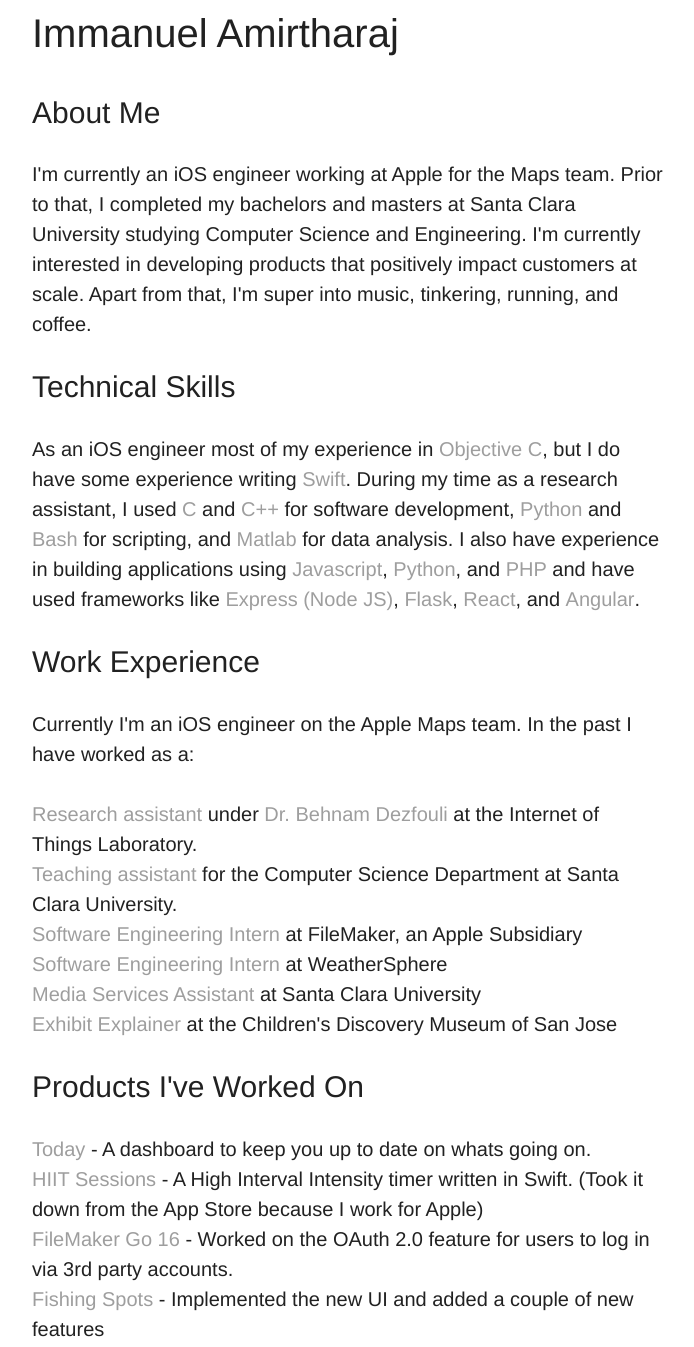
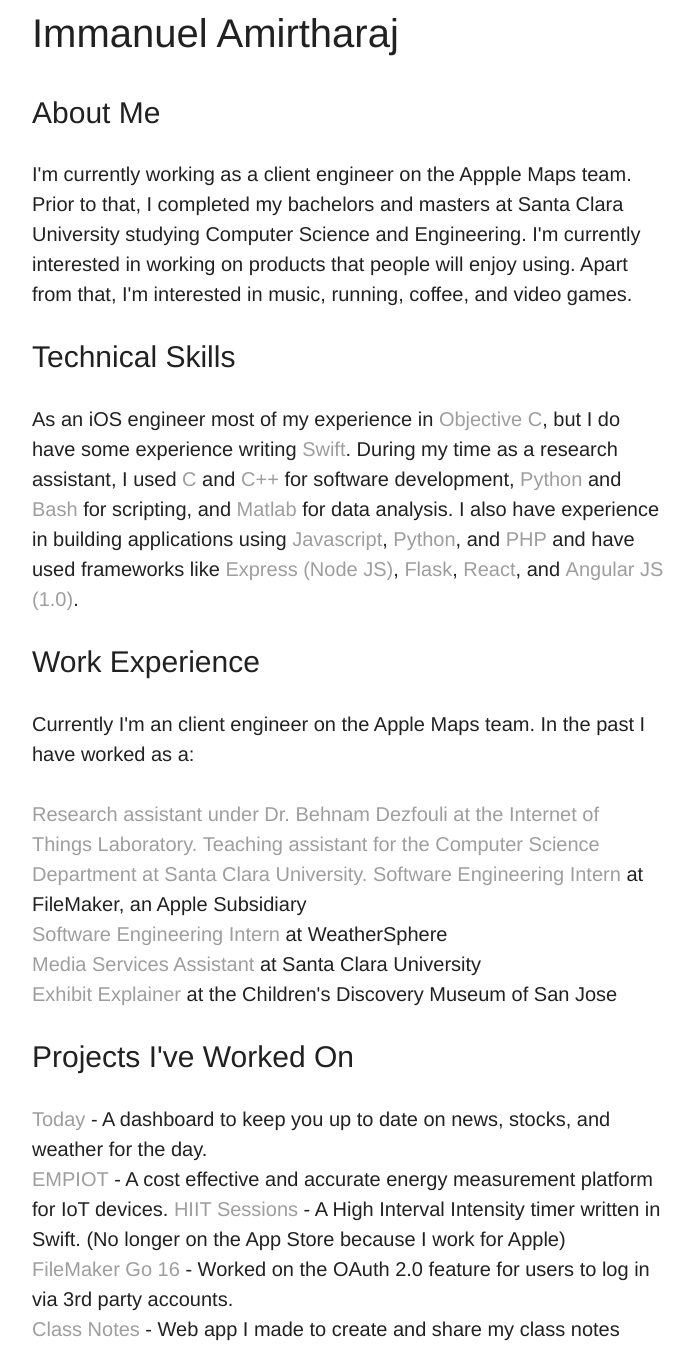
Before and after one commit to lilwizeguy/lilwizeguy.github.io, a plain HTML site: page index.html in a window 1280 px wide. Shown: the part 57-1404 px from the top of the page, without its empty margins (292-986 px from the left). Drawn offline with Linux system fonts and the light colour scheme.

Commit message:
website changes

```diff
--- a/index.html
+++ b/index.html
@@ -1,7 +1,5 @@
 <html>
-
     <head>
-
 		<title>Immanuel Amirtharaj</title>
         <meta name="viewport" content="width=device-width,initial-scale=1">
         <meta charset="UTF-8">
@@ -72,18 +70,14 @@
         @media screen and (min-width: 1201px) {
 
             .wrapper {
-
                 max-width: 50%;
-
             }
         }
 
 
         @media screen and (min-width: 769px) and (max-width: 1200px) {
             .wrapper {
-
                 max-width: 85%;
-
             }
         }
 
@@ -102,7 +96,6 @@
 
         }
 
-
         @media screen and (max-width: 375px) {
              .wrapper {
                     max-width: 95%;
@@ -118,7 +111,6 @@
             }
         }
 
-
         </style>
 
     </head>
@@ -130,26 +122,26 @@
             <div class="sectionWrapper">
                 <h2>About Me</h2>
                 <div>
-                    I'm currently an iOS engineer working at Apple for the Maps team.
-                    Prior to that, I completed my bachelors and masters at Santa Clara University studying Computer Science and Engineering.  I'm currently interested in developing products that positively impact customers at scale.  Apart from that, I'm super into music, tinkering, running, and coffee.
+                    I'm currently working as a client engineer on the Appple Maps team.
+                    Prior to that, I completed my bachelors and masters at Santa Clara University studying Computer Science and Engineering.  I'm currently interested in working on products that people will enjoy using.  Apart from that, I'm interested in music, running, coffee, and video games.
                 </div>
             </div>
 
             <div class="sectionWrapper">
                 <h2>Technical Skills</h2>
                 <div>
-                    As an iOS engineer most of my experience in <span class = "darkBold">Objective C</span>, but I do have some experience writing <span class = "darkBold">Swift</span>.  During my time as a research assistant, I used <span class = "darkBold">C</span> and <span class = "darkBold">C++</span> for software development, <span class = "darkBold">Python</span> and <span class = "darkBold">Bash</span> for scripting, and <span class = "darkBold">Matlab</span> for data analysis.  I also have experience in building applications using <span class = "darkBold">Javascript</span>, <span class = "darkBold">Python</span>, and <span class = "darkBold">PHP</span> and have used frameworks like <span class = "darkBold">Express (Node JS)</span>, <span class = "darkBold">Flask</span>, <span class = "darkBold">React</span>, and <span class = "darkBold">Angular</span>.
+                    As an iOS engineer most of my experience in <span class = "darkBold">Objective C</span>, but I do have some experience writing <span class = "darkBold">Swift</span>.  During my time as a research assistant, I used <span class = "darkBold">C</span> and <span class = "darkBold">C++</span> for software development, <span class = "darkBold">Python</span> and <span class = "darkBold">Bash</span> for scripting, and <span class = "darkBold">Matlab</span> for data analysis.  I also have experience in building applications using <span class = "darkBold">Javascript</span>, <span class = "darkBold">Python</span>, and <span class = "darkBold">PHP</span> and have used frameworks like <span class = "darkBold">Express (Node JS)</span>, <span class = "darkBold">Flask</span>, <span class = "darkBold">React</span>, and <span class = "darkBold">Angular JS (1.0)</span>.
                 </div>
             </div>
 
             <div class="sectionWrapper">
-            	<h2>Work Experience</h2>
-		Currently I'm an iOS engineer on the Apple Maps team.  In the past I have worked as a:
+                <h2>Work Experience</h2>
+                Currently I'm an client engineer on the Apple Maps team.  In the past I have worked as a:
                 <br/>
                 <br/>
                 <div>
-                    <span class="lightBold">Research assistant</span> under <a href="http://behnam.dezfouli.com">Dr. Behnam Dezfouli</a> at the Internet of Things Laboratory.<br/>
-                    <span class="lightBold">Teaching assistant</span> for the Computer Science Department at Santa Clara University.<br/>
+                    <span class="lightBold">Research assistant under <a href="http://behnam.dezfouli.com">Dr. Behnam Dezfouli</a> at the Internet of Things Laboratory.</span>
+                    <span class="lightBold">Teaching assistant for the Computer Science Department at Santa Clara University.</span>
                     <span class="lightBold">Software Engineering Intern</span> at FileMaker, an Apple Subsidiary<br/>
                     <span class="lightBold">Software Engineering Intern</span> at WeatherSphere<br/>
                     <span class="lightBold">Media Services Assistant</span> at Santa Clara University<br/>
@@ -158,18 +150,16 @@
             </div>
 
             <div class="sectionWrapper">
-            	<h2>Products I've Worked On</h2>
-                <a href="https://today.lilwizeguy.me">Today</a> - A dashboard to keep you up to date on whats going on.
+            	<h2>Projects I've Worked On</h2>
+                <a href="https://today.lilwizeguy.me">Today</a> - A dashboard to keep you up to date on news, stocks, and weather for the day.
                 <br/>
-        		<a href="https://github.com/lilwizeguy/HIIT-Sessions">HIIT Sessions</a> - A High Interval Intensity timer written in Swift.  (Took it down from the App Store because I work for Apple)
+                <a href="https://github.com/SIOTLAB/empiot">EMPIOT</a> - A cost effective and accurate energy measurement platform for IoT devices.
+        		<a href="https://github.com/lilwizeguy/HIIT-Sessions">HIIT Sessions</a> - A High Interval Intensity timer written in Swift.  (No longer on the App Store because I work for Apple)
         		<br/>
         		<a href="https://itunes.apple.com/us/app/filemaker-go-16/id1097917885?mt=8">FileMaker Go 16</a> - Worked on the OAuth 2.0 feature for users to log in via 3rd party accounts.
         		<br/>
-        		<a href="https://itunes.apple.com/us/app/fishing-spots-angling-map-trip-weather/id417922502?mt=8">Fishing Spots</a> - Implemented the new UI and added a couple of new features
+        		<a href="http://notes.lilwizeguy.me">Class Notes</a> - Web app I made to create and share my class notes
                 <br/>
-<!--                 <a href="https://itunes.apple.com/us/app/filemaker-go-16/id1097917885?mt=8">Cloud Notes</a> - A web interface (MERN + S3) for others to view my class notes
-                <br/>
-                <a href="https://google.com">CalendarPi</a> - A C++ program which displays a calendar for the Raspberry Pi. -->
             </div>
 
             <div class="sectionWrapper">
@@ -179,7 +169,6 @@
                 <a href="https://link.springer.com/article/10.1007/s12652-019-01197-2">Profiling and Improving the Duty-Cycling Performance of Linux-based IoT Devices</a> - Profiled the overhead of boot time by analyzing user space processes.  Able to extend this by splitting and a complex task (i.e. taking a picture and uploading it) while the device is booting up. <a href="https://arxiv.org/pdf/1808.10097.pdf">Full text here</a>.
                 <br/>
             </div>
-
 
             <div class="sectionWrapper">
                 <h2>Contact</h2>
```
